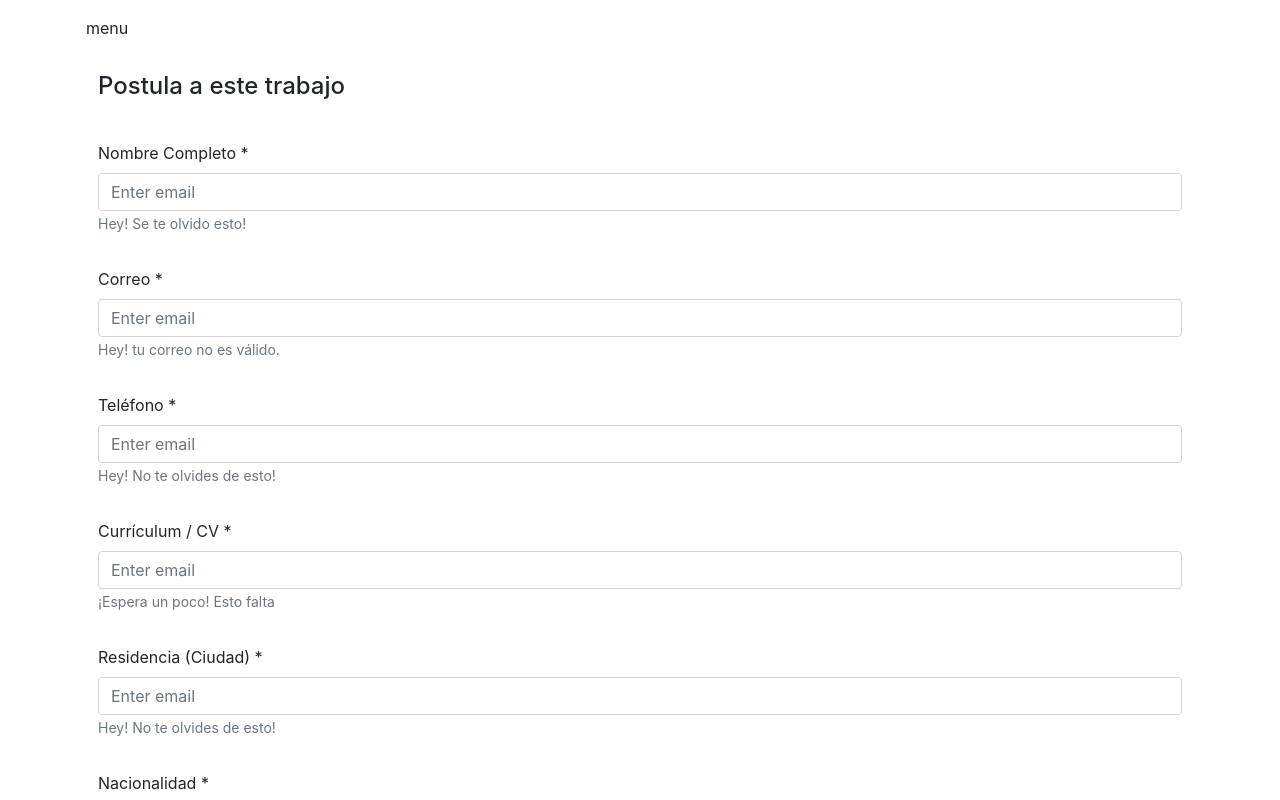
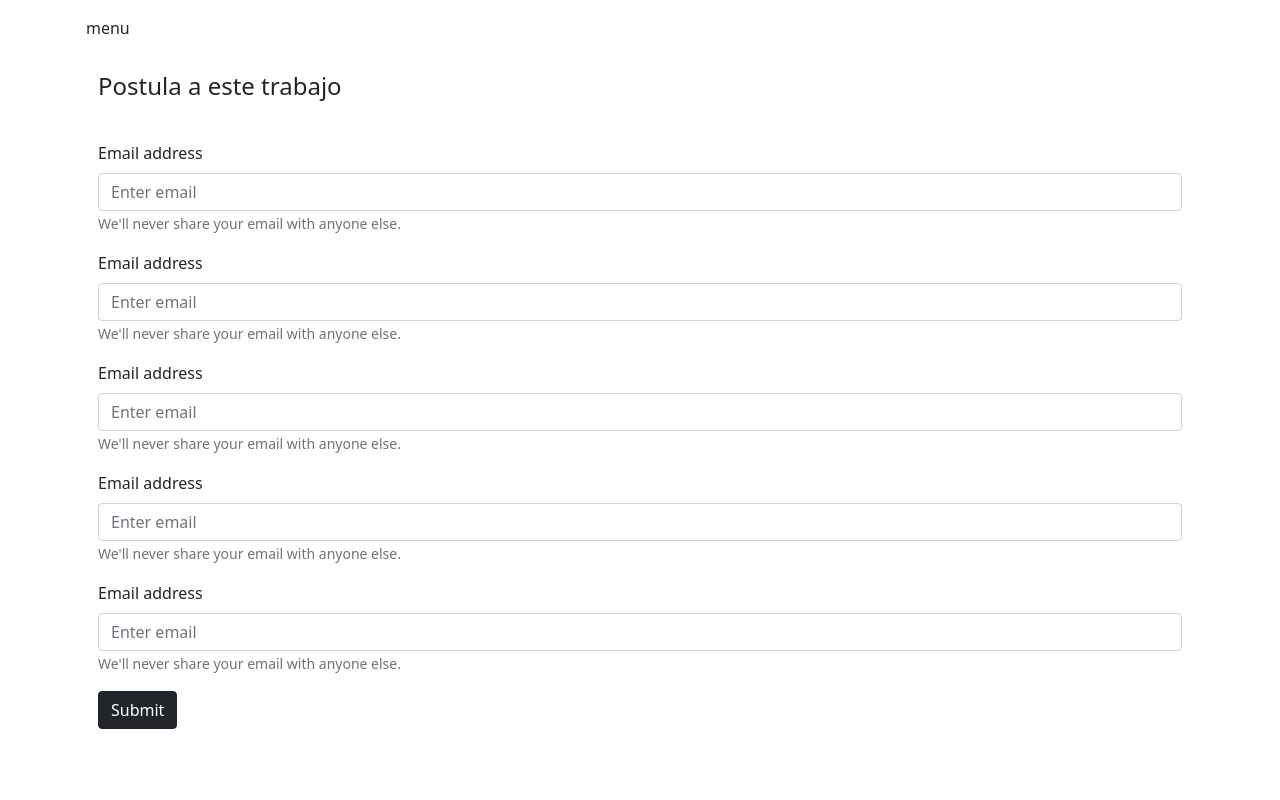
Before and after one commit to israelpeanut/front-psycho-killer, a Next.js app: page /postulacion in a window 1280 px wide. Shown: the top 800 px of the page. Built offline with nearby package versions, Linux system fonts and the light colour scheme.

Commit message:
wip add component react

```diff
--- a/src/components/PersonalForm/PersonalForm.js
+++ b/src/components/PersonalForm/PersonalForm.js
@@ -1,10 +1,57 @@
 import React from "react";
+import { Button, Form } from "react-bootstrap";
 
 export const PersonalForm = () => {
   return (
     <div>
       <div className="container container-fluid">
         <div class="row p-3"> menu</div>
+        <div className="row p-3">
+          <h4 className="">Postula a este trabajo</h4>
+        </div>
+        <div class="row p-3">
+          <Form>
+            <Form.Group className="mb-3" controlId="formBasicEmail">
+              <Form.Label>Email address</Form.Label>
+              <Form.Control type="email" placeholder="Enter email" />
+              <Form.Text className="text-muted">
+                We'll never share your email with anyone else.
+              </Form.Text>
+            </Form.Group>
+            <Form.Group className="mb-3" controlId="formBasicEmail">
+              <Form.Label>Email address</Form.Label>
+              <Form.Control type="email" placeholder="Enter email" />
+              <Form.Text className="text-muted">
+                We'll never share your email with anyone else.
+              </Form.Text>
+            </Form.Group>{" "}
+            <Form.Group className="mb-3" controlId="formBasicEmail">
+              <Form.Label>Email address</Form.Label>
+              <Form.Control type="email" placeholder="Enter email" />
+              <Form.Text className="text-muted">
+                We'll never share your email with anyone else.
+              </Form.Text>
+            </Form.Group>{" "}
+            <Form.Group className="mb-3" controlId="formBasicEmail">
+              <Form.Label>Email address</Form.Label>
+              <Form.Control type="email" placeholder="Enter email" />
+              <Form.Text className="text-muted">
+                We'll never share your email with anyone else.
+              </Form.Text>
+            </Form.Group>{" "}
+            <Form.Group className="mb-3" controlId="formBasicEmail">
+              <Form.Label>Email address</Form.Label>
+              <Form.Control type="email" placeholder="Enter email" />
+              <Form.Text className="text-muted">
+                We'll never share your email with anyone else.
+              </Form.Text>
+            </Form.Group>
+            <Button variant="dark" type="submit">
+              Submit
+            </Button>
+          </Form>
+        </div>
+        {/* <div class="row p-3"> menu</div>
         <div className="row p-3">
           <h4 className="">Postula a este trabajo</h4>
         </div>
@@ -18,7 +65,7 @@ export const PersonalForm = () => {
               className="form-control"
               id="exampleInputEmail1"
               aria-describedby="emailHelp"
-              placeholder="Enter email"
+              placeholder="Angel la niña de las flores"
             />
             <small id="emailHelp" className="form-text text-muted">
               Hey! Se te olvido esto!
@@ -125,7 +172,7 @@ export const PersonalForm = () => {
                 id="flexRadioDefault1"
               />
               <label className="form-check-label" for="flexRadioDefault1">
-                Default radio
+                si
               </label>
             </div>
             <div class="form-check">
@@ -137,7 +184,7 @@ export const PersonalForm = () => {
                 checked
               />
               <label class="form-check-label" for="flexRadioDefault2">
-                Default checked radio
+                no
               </label>
             </div>
             <small id="emailHelp" className="form-text text-muted">
@@ -155,7 +202,7 @@ export const PersonalForm = () => {
               Siguiente
             </button>
           </div>
-        </div>
+        </div> */}
       </div>
     </div>
   );
--- a/src/styles/globals.css
+++ b/src/styles/globals.css
@@ -1,3 +1,5 @@
+@import url("https://fonts.googleapis.com/css2?family=Poppins:wght@600&display=swap");
+
 html,
 body {
   padding: 0;
@@ -5,16 +7,6 @@ body {
   font-family: -apple-system, Poppins, Segoe UI, Roboto, Oxygen, Ubuntu,
     Cantarell, Fira Sans, Droid Sans, Helvetica Neue, sans-serif;
 }
-
-a {
-  color: inherit;
-  text-decoration: none;
-}
-
-* {
-  box-sizing: border-box;
-}
-
 .red {
   background-color: red;
 }
```
Also changed, not shown: src/pages/_app.js (+4 -4 lines), 1 other file (tests, documents, lock files or other folders).
